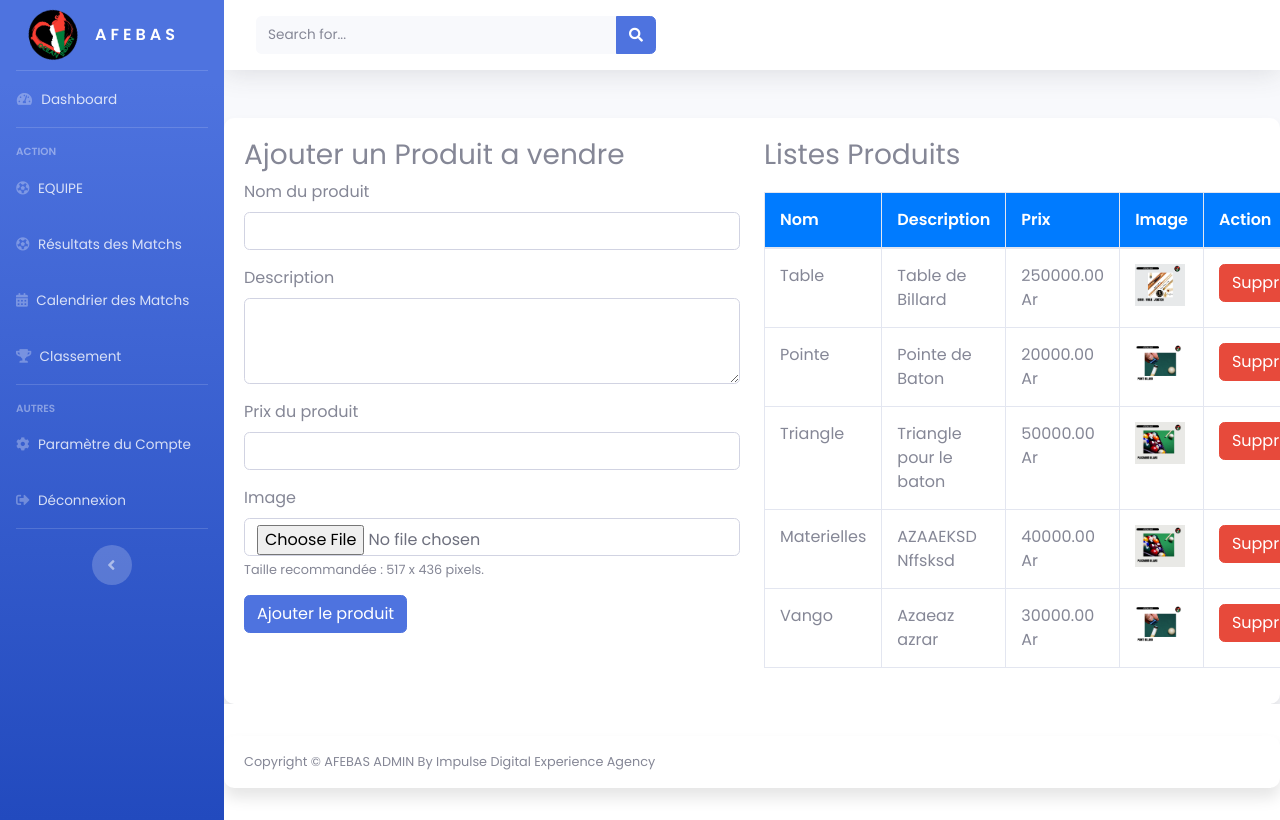
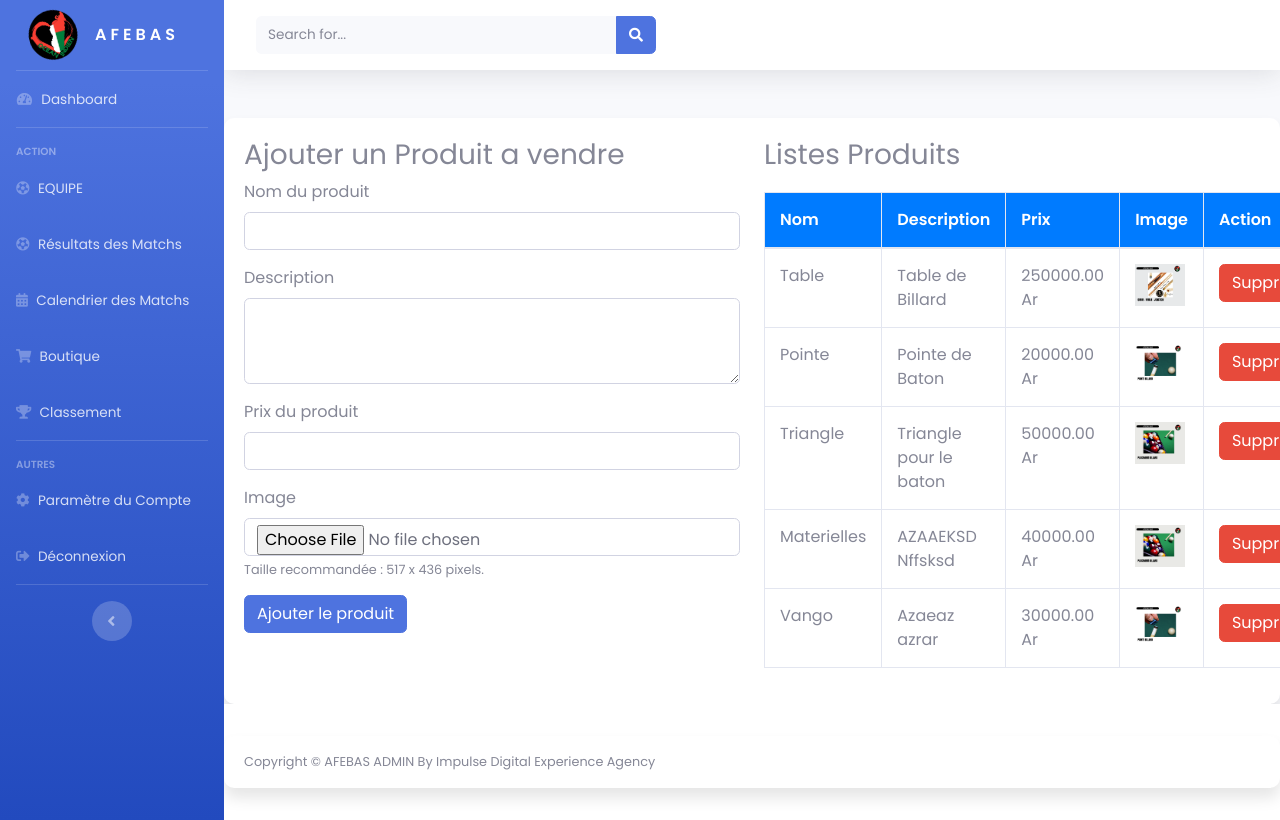
Before and after one commit to 0-F1X/afebasadmin, a PHP site: page /ecommerce.php in a window 1280 px wide. Run offline with PHP 8.4, Linux system fonts and the light colour scheme; data comes from the database, SQL or seed files in the repository; some libraries are stand-ins or nearby versions.

Commit message:
Back Office x 08 Pool

```diff
--- a/ecommerce.php
+++ b/ecommerce.php
@@ -57,6 +57,13 @@
                 <a class="nav-link collapsed" href="./calendrier.php">
                     <i class="fas fa-calendar-alt"></i>
                     <span>Calendrier des Matchs</span>
+                </a>
+            </li>
+
+            <li class="nav-item">
+                <a class="nav-link collapsed" href="./ecommerce.php">
+                    <i class="fas fa-shopping-cart"></i>
+                    <span> Boutique </span>
                 </a>
             </li>
 
```
Also changed, not shown: calendrier.php (+7 -0 lines), classement.php (+7 -0 lines), resulandmatch.php (+7 -0 lines).
